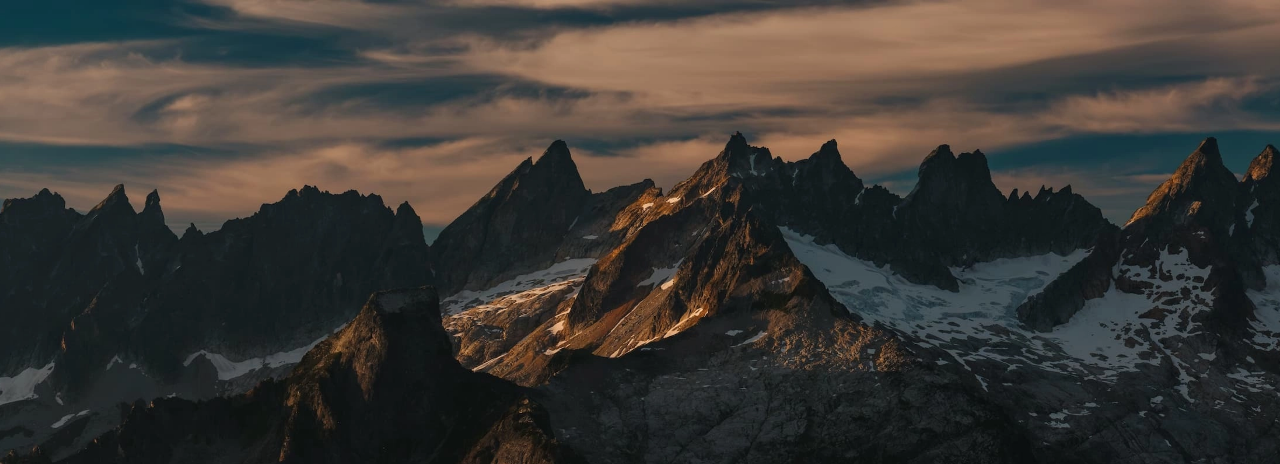
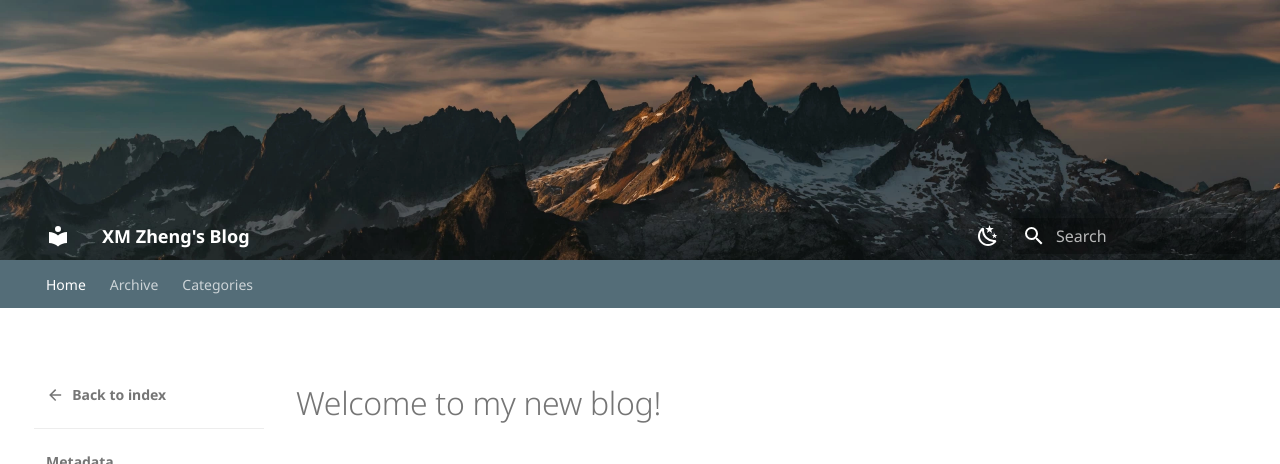
Before and after one commit to simonzxm/blog, an MkDocs documentation site: the page built from docs/posts/welcome-to-my-new-blog.md, in a window 1280 px wide. Shown: the top 464 px of the page. Built offline with MkDocs 1.6.1 and Material for MkDocs 9.7.7, drawn with Linux system fonts in a browser that asks for light colours; comment, search, counter and statistics services are not loaded; grey boxes are pictures that could not be loaded.

Commit message:
Improve styles

```diff
--- a/docs/stylesheets/extra.css
+++ b/docs/stylesheets/extra.css
@@ -1,7 +1,7 @@
 .md-header {
   position: sticky;
-  top: -500px;
-  height: 560px;
+  top: -200px;
+  height: 260px;
   background-image: url('../assets/header-bg.webp');
   background-size: cover;
   background-position: top;
```
Also changed, not shown: docs/index.md (+7 -0 lines).
